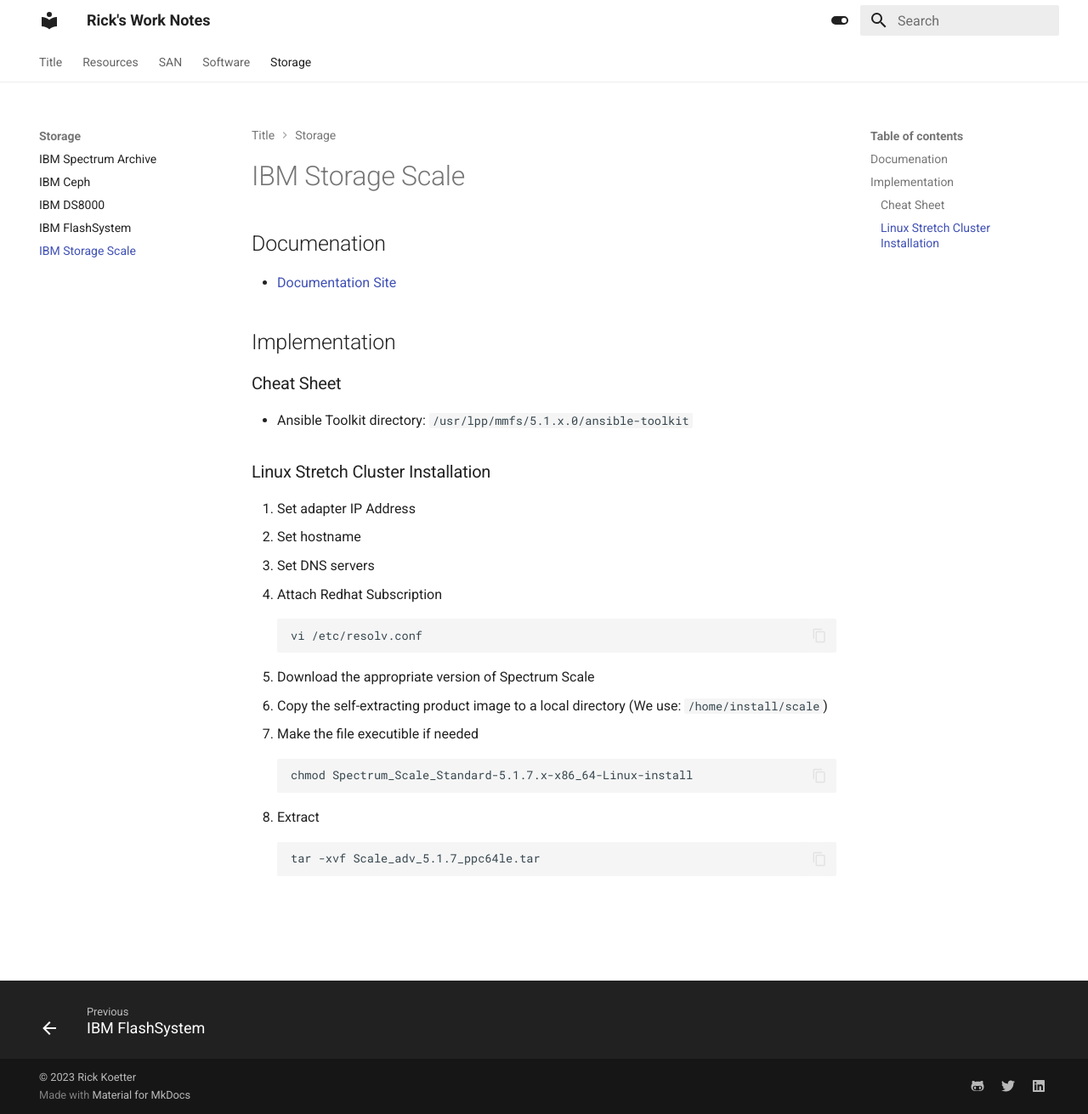
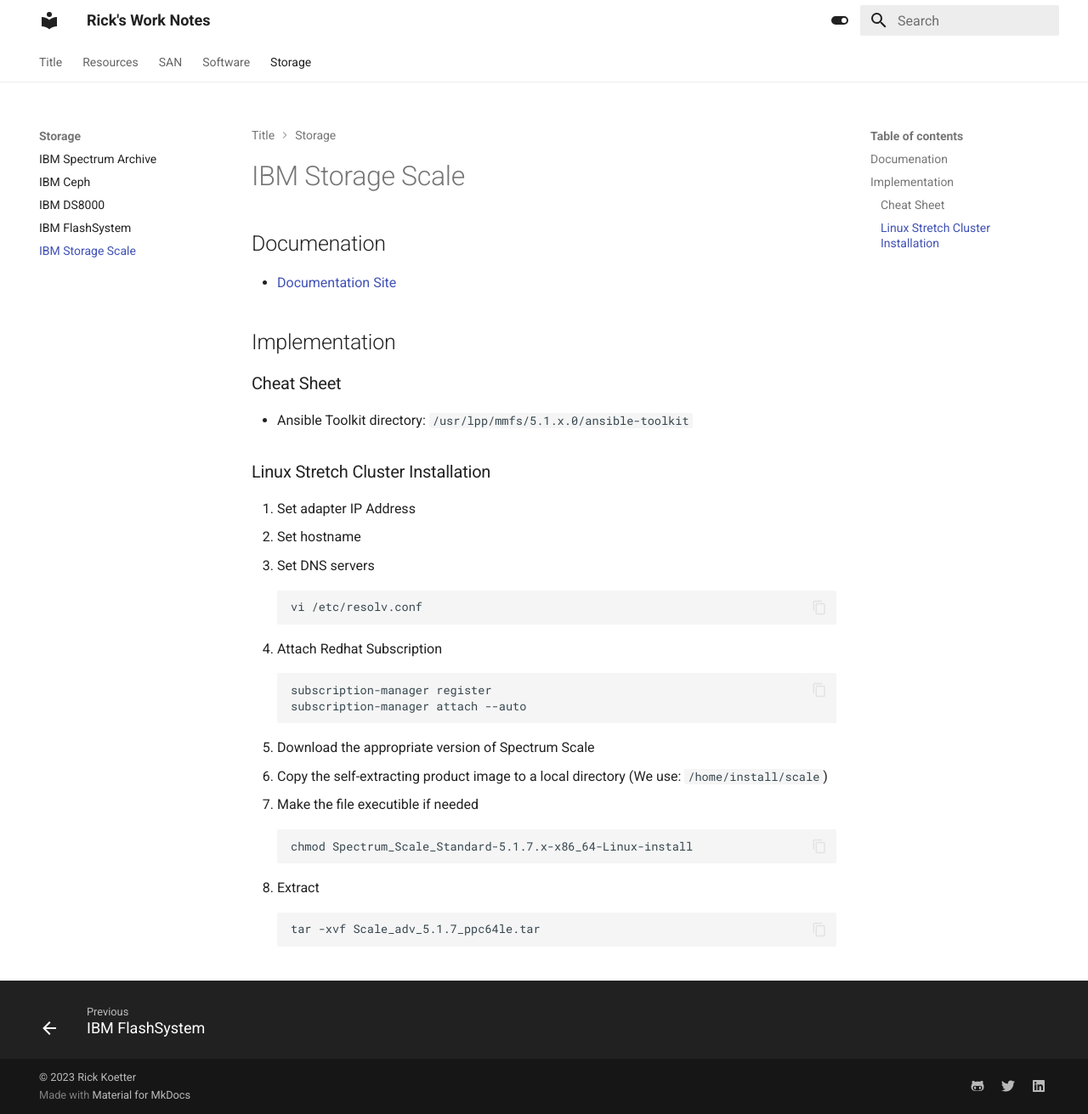
Before and after one commit to rickkoe/worknotes, an MkDocs documentation site: the page built from docs/Storage/scale.md, in a window 1280 px wide and 1311 px high. Shown: the whole window at 85% size. Built offline with MkDocs 1.6.1 and Material for MkDocs 9.7.7, drawn with Linux system fonts in a browser that asks for light colours.

Commit message:
update code

```diff
--- a/docs/Storage/scale.md
+++ b/docs/Storage/scale.md
@@ -14,9 +14,15 @@
 1. Set adapter IP Address
 1. Set hostname
 1. Set DNS servers
+
+        vi /etc/resolv.conf
+
 1. Attach Redhat Subscription
 
-        vi /etc/resolv.conf
+        subscription-manager register
+        subscription-manager attach --auto
+
+
 
 1. Download the appropriate version of Spectrum Scale
 1. Copy the self-extracting product image to a local directory (We use: `/home/install/scale`)
```
Also changed, not shown: docs/Software/ansible.md (added, +5 -0 lines).
